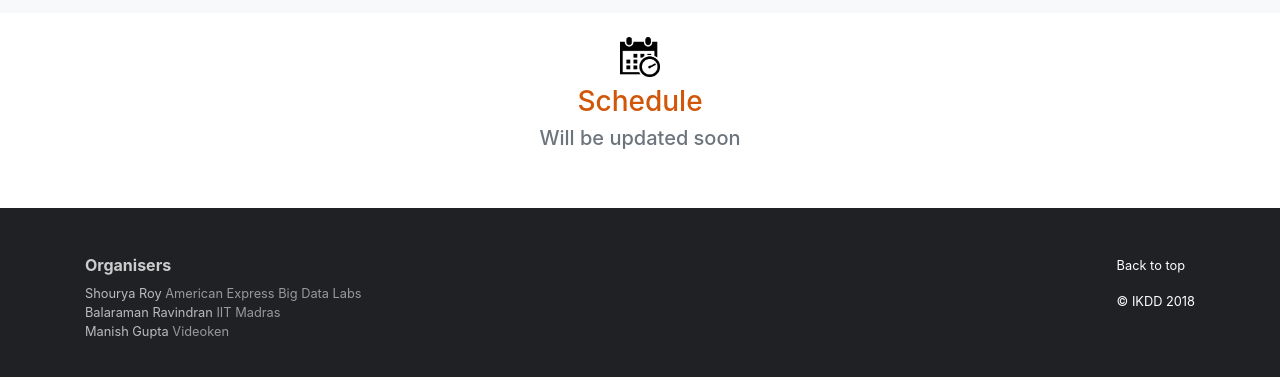
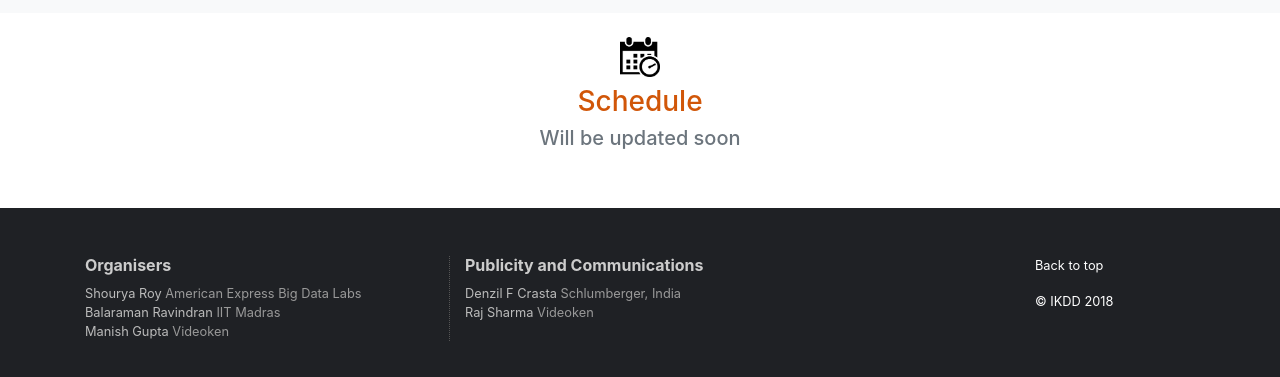
Before and after one commit to DenzilFrancisCrasta/IKDD-2018, a plain HTML site: page index.html in a window 1280 px wide. Shown: the part 1363-1740 px from the top of the page. Drawn offline with nearby package versions, Linux system fonts and the light colour scheme.

Commit message:
added publicity and communications footer block

```diff
--- a/css/ikdd.css
+++ b/css/ikdd.css
@@ -2,6 +2,9 @@
   font-weight: bold;
 }
 
+.light-border-right {
+  border-right: 1px dotted #555;
+}
 .muted-link, .muted-link:hover {
   text-decoration: none;
   outline:none;
--- a/index.html
+++ b/index.html
@@ -238,8 +238,9 @@ He is the founder and the head of a very active research group CNeRG (Complex Ne
 
 
     <footer>
-      <div class="container d-flex justify-content-between">
-        <div>
+      <div class="container ">
+       <div class="row">
+        <div class="col-sm-4 light-border-right">
         <h6> Organisers </h6>
         <ul>
          <li> Shourya Roy <span class="affiliation"> American Express Big Data Labs</span> </li>
@@ -248,11 +249,20 @@ He is the founder and the head of a very active research group CNeRG (Complex Ne
 
         </ul>
         </div>
-        <div>
+        <div class="col-sm-3">
+        <h6> Publicity and Communications </h6>
+        <ul>
+         <li> Denzil F Crasta <span class="affiliation"> Schlumberger, India</span> </li>
+         <li> Raj Sharma <span class="affiliation"> Videoken </span> </li>
+
+        </ul>
+        </div>
+        <div class="col-sm-2 offset-md-3">
           <a href="#" >Back to top</a>
         <p class="mt-3">
          &copy IKDD 2018
          </p>
+        </div>
         </div>
       </div>
     </footer>
```
